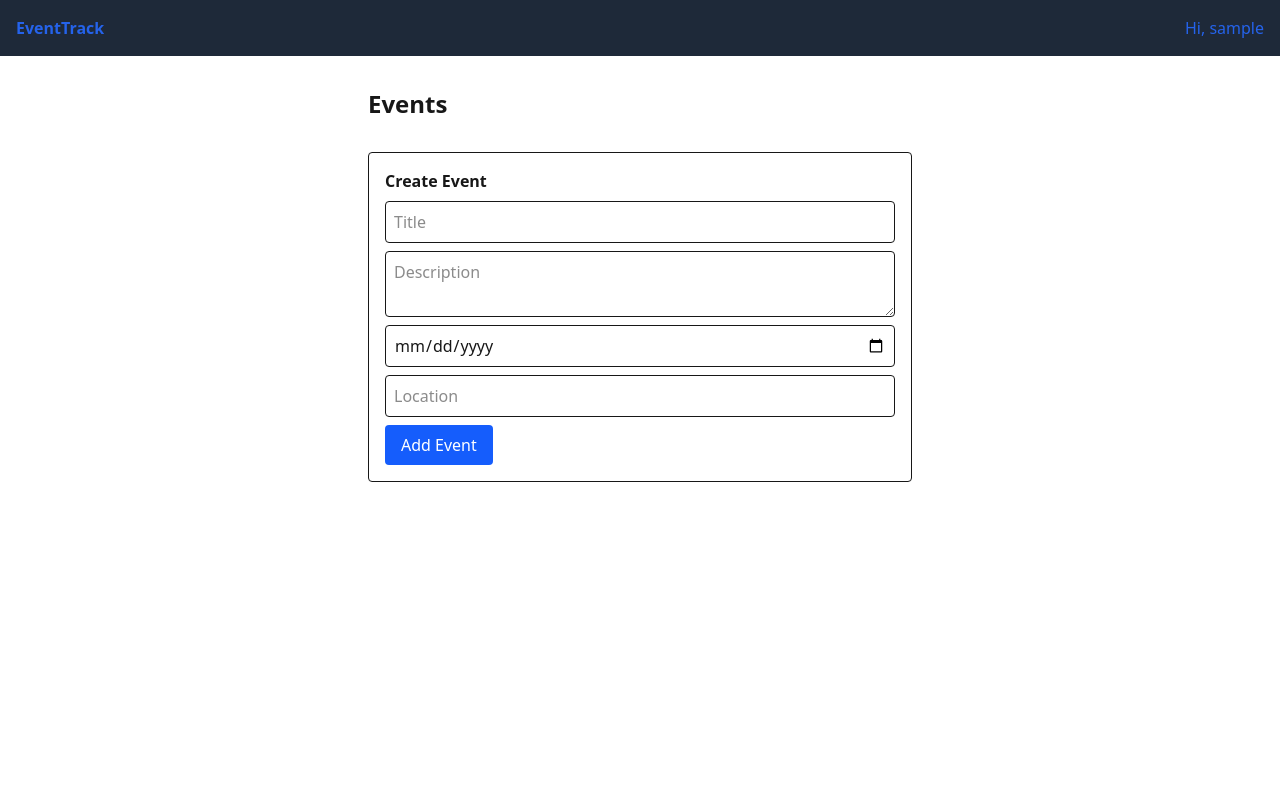
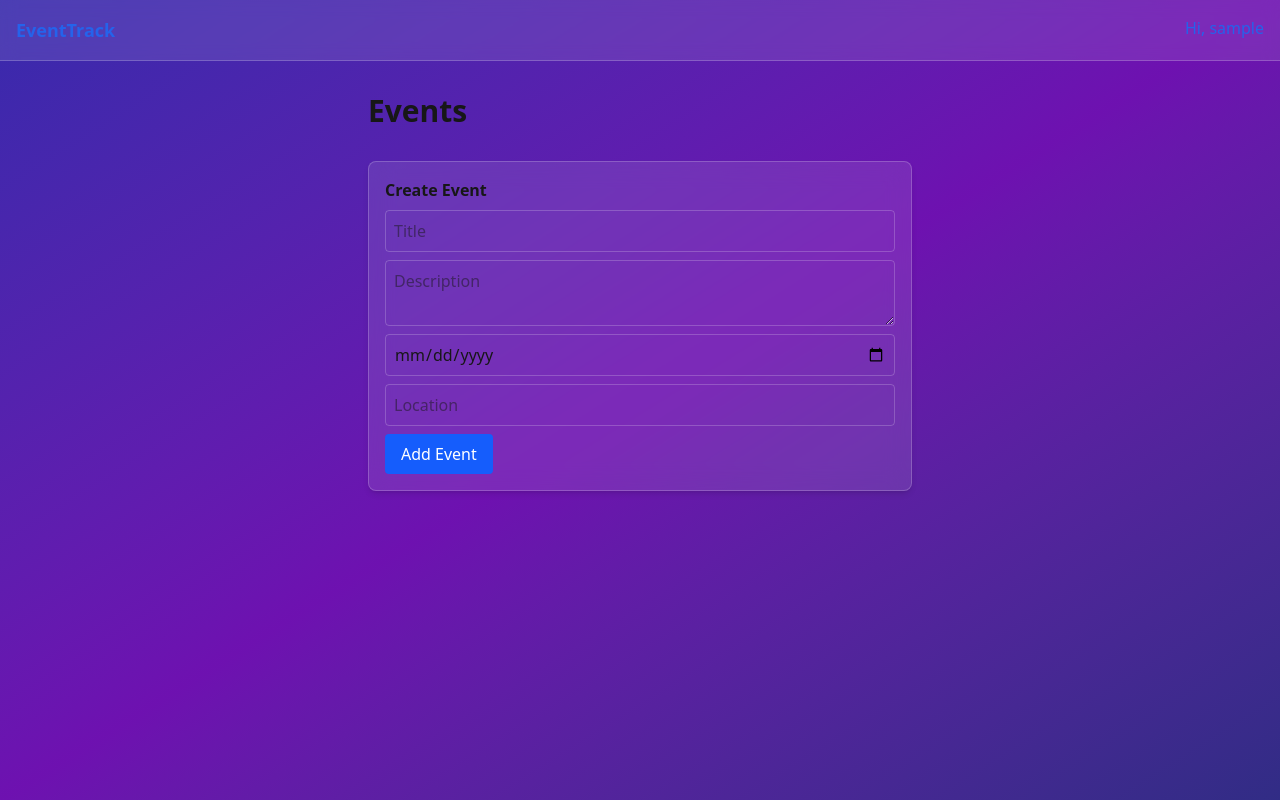
Before and after one commit to AhmetEnesKCC/event-track, a Next.js app: page / in a window 1280 px wide. Built offline with nearby package versions, Linux system fonts and the light colour scheme; sample sign-in values are in the browser's storage.

Commit message:
revamp UI with modern styles and animations

```diff
--- a/src/app/components/EventCard.tsx
+++ b/src/app/components/EventCard.tsx
@@ -35,13 +35,20 @@ export default function EventCard({ event, onUpdate }: Props) {
   }
 
   return (
-    <li className="border p-4 rounded bg-white">
+    <li className="border border-white/20 rounded-lg bg-white/10 backdrop-blur-md p-4 shadow transition-transform hover:scale-105 animate-fade-in">
       <h3 className="font-semibold text-lg">
-        <Link href={`/events/${event.id}`}>{event.title}</Link>
+        <Link href={`/events/${event.id}`} className="hover:underline">
+          {event.title}
+        </Link>
       </h3>
-      <p>{event.date} - {event.location}</p>
+      <p className="text-sm text-gray-200">
+        {event.date} - {event.location}
+      </p>
       <div className="flex gap-2 mt-2">
-        <button onClick={toggleJoin} className="bg-green-600 text-white px-2 py-1 rounded">
+        <button
+          onClick={toggleJoin}
+          className="bg-green-600 hover:bg-green-700 transition-colors text-white px-2 py-1 rounded"
+        >
           {event.participants.includes(user) ? 'Leave' : 'Join'}
         </button>
         <span className="text-sm self-center">{event.participants.length} going</span>
--- a/src/app/components/EventForm.tsx
+++ b/src/app/components/EventForm.tsx
@@ -34,13 +34,45 @@ export default function EventForm({ onCreate }: Props) {
   }
 
   return (
-    <form onSubmit={handleSubmit} className="flex flex-col gap-2 border p-4 rounded bg-white">
+    <form
+      onSubmit={handleSubmit}
+      className="flex flex-col gap-2 border border-white/20 p-4 rounded-lg bg-white/10 backdrop-blur-md shadow-md animate-fade-in"
+    >
       <h2 className="font-semibold">Create Event</h2>
-      <input name="title" value={form.title} onChange={handleChange} placeholder="Title" className="border p-2 rounded" />
-      <textarea name="description" value={form.description} onChange={handleChange} placeholder="Description" className="border p-2 rounded" />
-      <input name="date" type="date" value={form.date} onChange={handleChange} className="border p-2 rounded" />
-      <input name="location" value={form.location} onChange={handleChange} placeholder="Location" className="border p-2 rounded" />
-      <button type="submit" className="bg-blue-600 text-white px-4 py-2 rounded self-start">Add Event</button>
+      <input
+        name="title"
+        value={form.title}
+        onChange={handleChange}
+        placeholder="Title"
+        className="border border-white/20 bg-transparent p-2 rounded focus:outline-none focus:ring-2 focus:ring-blue-600"
+      />
+      <textarea
+        name="description"
+        value={form.description}
+        onChange={handleChange}
+        placeholder="Description"
+        className="border border-white/20 bg-transparent p-2 rounded focus:outline-none focus:ring-2 focus:ring-blue-600"
+      />
+      <input
+        name="date"
+        type="date"
+        value={form.date}
+        onChange={handleChange}
+        className="border border-white/20 bg-transparent p-2 rounded focus:outline-none focus:ring-2 focus:ring-blue-600"
+      />
+      <input
+        name="location"
+        value={form.location}
+        onChange={handleChange}
+        placeholder="Location"
+        className="border border-white/20 bg-transparent p-2 rounded focus:outline-none focus:ring-2 focus:ring-blue-600"
+      />
+      <button
+        type="submit"
+        className="bg-blue-600 hover:bg-blue-700 transition-colors text-white px-4 py-2 rounded self-start"
+      >
+        Add Event
+      </button>
     </form>
   )
 }
--- a/src/app/components/NavBar.tsx
+++ b/src/app/components/NavBar.tsx
@@ -12,9 +12,9 @@ export default function NavBar() {
   }, [])
 
   return (
-    <nav className="bg-gray-800 text-white p-4 flex justify-between">
-      <Link href="/" className="font-semibold">EventTrack</Link>
-      <Link href="/profile">{name ? `Hi, ${name}` : 'Profile'}</Link>
+    <nav className="backdrop-blur bg-white/10 text-white p-4 flex justify-between sticky top-0 z-10 border-b border-white/20">
+      <Link href="/" className="font-semibold text-lg transition hover:text-blue-300">EventTrack</Link>
+      <Link href="/profile" className="transition hover:text-blue-300">{name ? `Hi, ${name}` : 'Profile'}</Link>
     </nav>
   )
 }
--- a/src/app/components/ParticipantList.tsx
+++ b/src/app/components/ParticipantList.tsx
@@ -25,13 +25,16 @@ export default function ParticipantList({ event, onUpdate }: Props) {
   }
 
   return (
-    <div>
-      <button onClick={toggleJoin} className="bg-green-600 text-white px-4 py-2 rounded w-fit">
+    <div className="animate-fade-in">
+      <button
+        onClick={toggleJoin}
+        className="bg-green-600 hover:bg-green-700 transition-colors text-white px-4 py-2 rounded w-fit"
+      >
         {event.participants.includes(user) ? 'Leave' : 'Join'} Event
       </button>
       <h2 className="font-semibold mt-4">Participants ({event.participants.length})</h2>
-      <ul className="list-disc pl-4">
-        {event.participants.map(p => (
+      <ul className="list-disc pl-4 space-y-1">
+        {event.participants.map((p) => (
           <li key={p}>{p}</li>
         ))}
       </ul>
--- a/src/app/globals.css
+++ b/src/app/globals.css
@@ -20,12 +20,26 @@
 }
 
 body {
-  background: var(--background);
   color: var(--foreground);
   font-family: var(--font-sans);
   min-height: 100vh;
 }
 
+@keyframes fade-in {
+  from {
+    opacity: 0;
+    transform: translateY(0.5rem);
+  }
+  to {
+    opacity: 1;
+    transform: translateY(0);
+  }
+}
+
+.animate-fade-in {
+  animation: fade-in 0.5s ease-out;
+}
+
 a {
   color: #2563eb;
 }
--- a/src/app/layout.tsx
+++ b/src/app/layout.tsx
@@ -25,7 +25,9 @@ export default function RootLayout({
 }>) {
   return (
     <html lang="en">
-      <body className={`${geistSans.variable} ${geistMono.variable} antialiased`}>
+      <body
+        className={`${geistSans.variable} ${geistMono.variable} antialiased bg-gradient-to-br from-indigo-800 via-purple-800 to-indigo-900 text-white min-h-screen`}
+      >
         <NavBar />
         <main className="p-4">{children}</main>
       </body>
--- a/src/app/login/page.tsx
+++ b/src/app/login/page.tsx
@@ -24,17 +24,23 @@ export default function Login() {
   }
 
   return (
-    <div className="p-4 flex flex-col items-center gap-4">
-      <h1 className="text-2xl font-bold">Login</h1>
-      <form onSubmit={handleSubmit} className="flex flex-col gap-2">
+    <div className="p-4 flex flex-col items-center gap-6 max-w-md mx-auto animate-fade-in">
+      <h1 className="text-3xl font-bold">Login</h1>
+      <form
+        onSubmit={handleSubmit}
+        className="flex flex-col gap-4 w-full bg-white/10 backdrop-blur p-6 rounded-lg shadow-md"
+      >
         <input
           type="text"
           value={name}
           onChange={(e) => setName(e.target.value)}
           placeholder="Enter your name"
-          className="border p-2 rounded"
+          className="border border-white/20 bg-transparent p-2 rounded focus:outline-none focus:ring-2 focus:ring-blue-600"
         />
-        <button type="submit" className="bg-blue-600 text-white px-4 py-2 rounded">
+        <button
+          type="submit"
+          className="bg-blue-600 hover:bg-blue-700 transition-colors text-white px-4 py-2 rounded"
+        >
           Continue
         </button>
       </form>
--- a/src/app/page.tsx
+++ b/src/app/page.tsx
@@ -7,49 +7,12 @@ import { loadUser, loadEvents } from '@/lib/storage'
 import EventForm from './components/EventForm'
 import EventCard from './components/EventCard'
 
-import Link from 'next/link'
 import { useEffect, useState } from 'react'
-
-interface Comment {
-  user: string
-  text: string
-}
-
-interface Event {
-  id: string
-  title: string
-  description: string
-  date: string
-  location: string
-  participants: string[]
-  comments: Comment[]
-}
-
-const loadUser = () => (typeof window !== 'undefined' ? localStorage.getItem('username') || '' : '')
-
-const loadEvents = (): Event[] => {
-  if (typeof window === 'undefined') return []
-  try {
-    return JSON.parse(localStorage.getItem('events') || '[]') as Event[]
-  } catch {
-    return []
-  }
-}
-
-const saveEvents = (events: Event[]) => {
-  if (typeof window !== 'undefined') {
-    localStorage.setItem('events', JSON.stringify(events))
-  }
-}
 
 
 export default function Home() {
   const router = useRouter()
-  const [user, setUser] = useState('')
   const [events, setEvents] = useState<Event[]>([])
-
-  const [form, setForm] = useState({ title: '', description: '', date: '', location: '' })
-
 
   useEffect(() => {
     const u = loadUser()
@@ -57,75 +20,16 @@ export default function Home() {
       router.push('/login')
       return
     }
-    setUser(u)
     setEvents(loadEvents())
   }, [router])
 
-  const handleChange = (e: React.ChangeEvent<HTMLInputElement | HTMLTextAreaElement>) => {
-    setForm({ ...form, [e.target.name]: e.target.value })
-  }
-
-  const addEvent = (e: React.FormEvent) => {
-    e.preventDefault()
-    if (!form.title) return
-    const newEvent: Event = {
-      id: Date.now().toString(),
-      title: form.title,
-      description: form.description,
-      date: form.date,
-      location: form.location,
-      participants: [],
-      comments: [],
-    }
-    const updated = [...events, newEvent]
-    setEvents(updated)
-    saveEvents(updated)
-    setForm({ title: '', description: '', date: '', location: '' })
-  }
-
-  const toggleJoin = (id: string) => {
-    const updated = events.map((ev) => {
-      if (ev.id === id) {
-        let participants = ev.participants
-        if (participants.includes(user)) {
-          participants = participants.filter((p) => p !== user)
-        } else {
-          participants = [...participants, user]
-        }
-        return { ...ev, participants }
-      }
-      return ev
-    })
-    setEvents(updated)
-    saveEvents(updated)
-  }
-
   return (
-    <div className="p-4 flex flex-col gap-8 max-w-xl mx-auto">
-      <h1 className="text-2xl font-bold">Events</h1>
-      <form onSubmit={addEvent} className="flex flex-col gap-2 border p-4 rounded">
-        <h2 className="font-semibold">Create Event</h2>
-        <input name="title" value={form.title} onChange={handleChange} placeholder="Title" className="border p-2 rounded" />
-        <textarea name="description" value={form.description} onChange={handleChange} placeholder="Description" className="border p-2 rounded" />
-        <input name="date" value={form.date} onChange={handleChange} placeholder="Date" type="date" className="border p-2 rounded" />
-        <input name="location" value={form.location} onChange={handleChange} placeholder="Location" className="border p-2 rounded" />
-        <button type="submit" className="bg-blue-600 text-white px-4 py-2 rounded self-start">Add Event</button>
-      </form>
+    <div className="p-4 flex flex-col gap-8 max-w-xl mx-auto animate-fade-in">
+      <h1 className="text-3xl font-bold">Events</h1>
+      <EventForm onCreate={setEvents} />
       <ul className="space-y-4">
         {events.map((ev) => (
-          <li key={ev.id} className="border p-4 rounded">
-            <h3 className="font-semibold text-lg">
-              <Link href={`/events/${ev.id}`}>{ev.title}</Link>
-            </h3>
-            <p>{ev.date} - {ev.location}</p>
-            <div className="flex gap-2 mt-2">
-              <button onClick={() => toggleJoin(ev.id)} className="bg-green-600 text-white px-2 py-1 rounded">
-                {ev.participants.includes(user) ? 'Leave' : 'Join'}
-              </button>
-              <span className="text-sm self-center">{ev.participants.length} going</span>
-            </div>
-          </li>
-
+          <EventCard key={ev.id} event={ev} onUpdate={setEvents} />
         ))}
       </ul>
     </div>
--- a/src/app/profile/page.tsx
+++ b/src/app/profile/page.tsx
@@ -18,13 +18,15 @@ export default function Profile() {
   if (!user) return null
 
   return (
-    <div className="p-4 flex flex-col gap-4 max-w-xl mx-auto">
-      <h1 className="text-2xl font-bold mb-2">{user}'s Profile</h1>
+    <div className="p-4 flex flex-col gap-4 max-w-xl mx-auto animate-fade-in">
+      <h1 className="text-3xl font-bold mb-2">{user}'s Profile</h1>
       <h2 className="font-semibold">Joined Events</h2>
       <ul className="space-y-2">
-        {events.map(ev => (
-          <li key={ev.id} className="border p-2 rounded bg-white">
-            <Link href={`/events/${ev.id}`}>{ev.title}</Link>
+        {events.map((ev) => (
+          <li key={ev.id} className="border border-white/20 p-2 rounded bg-white/10 backdrop-blur">
+            <Link href={`/events/${ev.id}`} className="hover:underline">
+              {ev.title}
+            </Link>
           </li>
         ))}
       </ul>
```
Also changed, not shown: src/app/components/CommentList.tsx (+19 -5 lines), src/app/events/[id]/page.tsx (+4 -74 lines).
